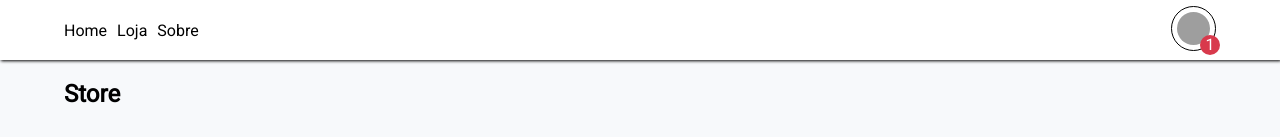
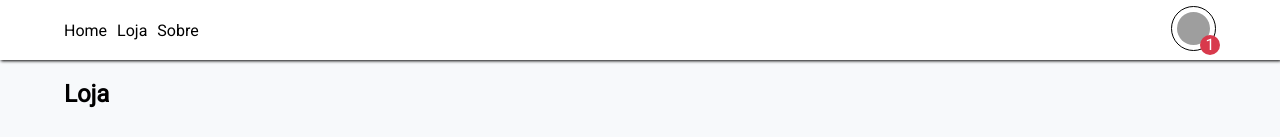
Before and after one commit to Elias-ReactDeveloper/Shopping-Cart, a React (Vite) app: page /loja in a window 1280 px wide. Shown: the top 137 px of the page. Built offline with nearby package versions, Linux system fonts and the light colour scheme; grey boxes are pictures that could not be loaded.

Commit message:
adição: alteração texto da página loja de 'store' para 'loja'

```diff
--- a/src/paginas/Loja.tsx
+++ b/src/paginas/Loja.tsx
@@ -14,7 +14,7 @@ const Loja = (): JSX.Element => {
     return (
         <div>
             <div className="itens-container">
-                <h2>Store</h2>
+                <h2>Loja</h2>
                 <div className="itens">
                     {
                         itens.map((item) => <Item item={item} />)
```
